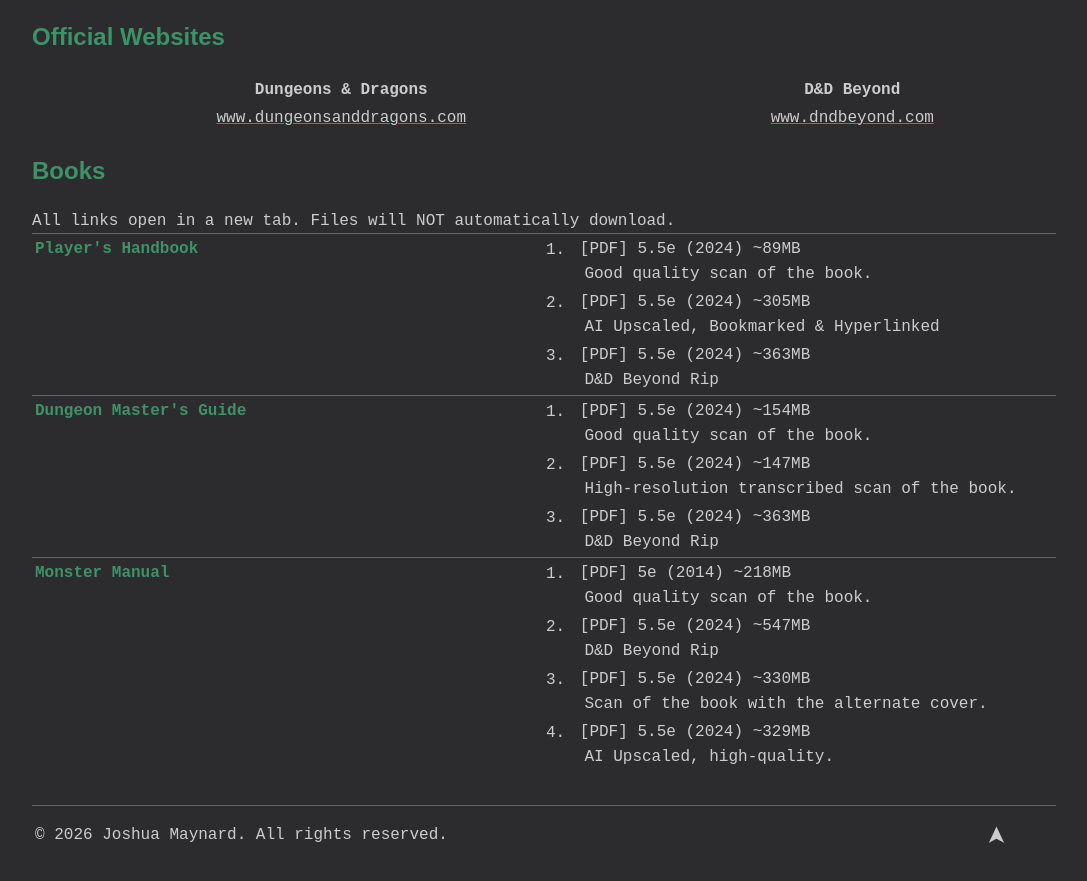
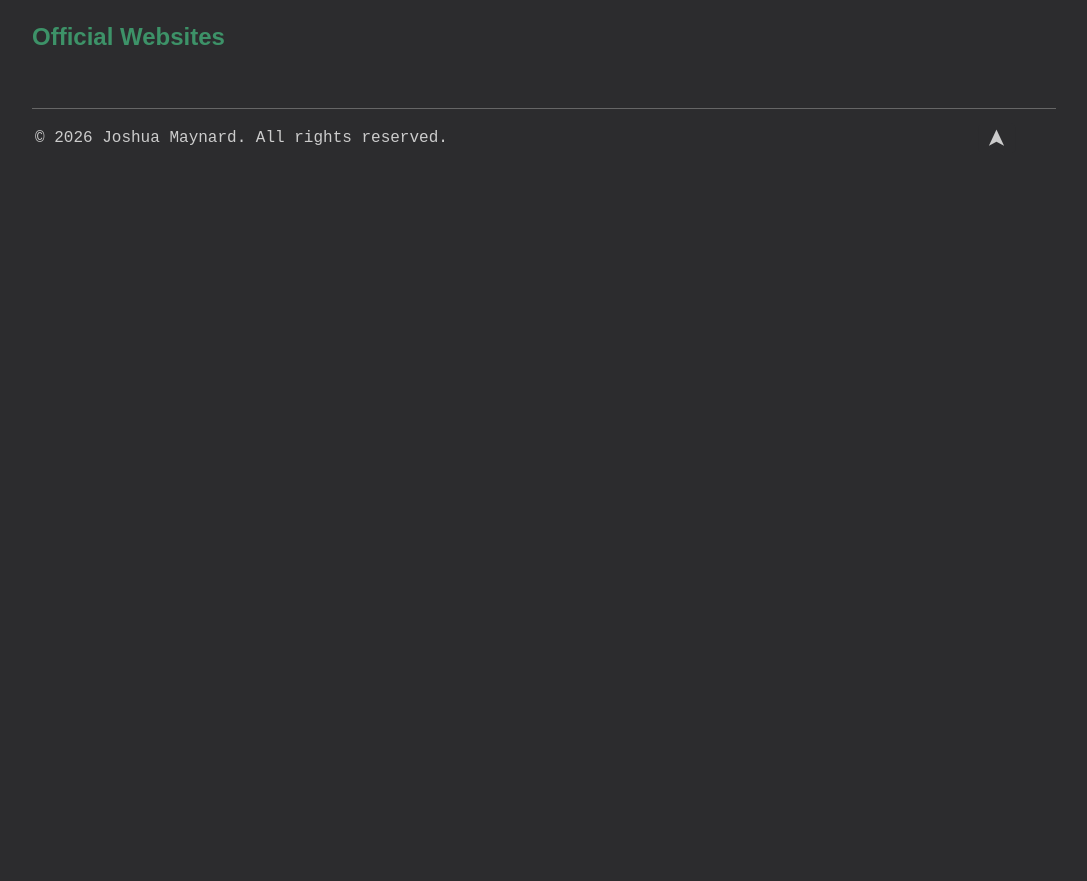
Before and after one commit to jshmnrd/jshmnrd.github.io, a plain HTML site: page dnd/index.html in a window 1280 px wide. Shown: the part 217-1098 px from the top of the page, without its empty margins (96-1183 px from the left). After the commit the page ends 800 px from the top, so only its background shows below. Drawn offline with Linux system fonts and the light colour scheme; files that its build step writes are made by us from their sources; a web font is replaced by a local one.

Commit message:
Update index.html
fixed css link, fixed menu links

```diff
--- a/dnd/index.html
+++ b/dnd/index.html
@@ -6,7 +6,7 @@
         <meta name="author" content="Joshua Maynard">
         <meta name="viewport" content="width=device-width, initial-scale=1">
         <link rel="icon" type="image/x-icon" href="https://pub.jshmnrd.ca/favicon.ico">
-        <link rel="stylesheet" href="css/style.css">
+        <link rel="stylesheet" href="/css/style.css">
     </head>
     <body>
         <!-- Page Header -->
@@ -14,78 +14,17 @@
             <tr>
                 <th><a class="title" href="/"><h1>✌️ Joshua Maynard</h1></a></th>
                 <td>
-                    <a class="button" href="">about</a> <a class="button-active" href="">d&d</a> <a class="button" href="">soundboard</a> <a class="button" href="https://links.jshmnrd.ca">links</a>
+                    <a class="button" href="/about">about</a> <a class="button-active" href="/dnd">d&d</a> <a class="button" href="/soundtrack">soundboard</a> <a class="button" href="https://links.jshmnrd.ca">links</a>
                 </td>
             </tr>
         </table>
         <span style="color:var(--black);" id="top"></span>
         <br><br><br><br><br>
         <!-- Submenu -->
-        <div style="text-align:right;"><a class="button-green">websites</a> <a class="button-green">books</a> <a class="button-green">worldbuilding</a> <a class="button-green">more</a></div>
+        <div style="text-align:right;"><a class="button-green" href="/dnd/websites">websites</a> <a class="button-green" href="/dnd/books">books</a> <a class="button-green" href="/dnd/worldbuilding">worldbuilding</a> <a class="button-green" href="/dnd/more">more</a></div>
         <!-- Page Contents Begin -->
         <h1 class="page-title">Dungeons & Dragons</h1>
         <h2>Official Websites</h2>
-        <table>
-            <tr style="text-align:center;width:50%;">
-                <th>Dungeons & Dragons</th>
-                <th>D&D Beyond</th>
-            </tr>
-            <tr style="text-align:center;width:50%;">
-                <td><a href="https://www.dungeonsanddragons.com/" target="_blank">www.dungeonsanddragons.com</a></td>
-                <td><a href="https://www.dndbeyond.com/" target="_blank">www.dndbeyond.com</a></td>
-            </tr>
-        </table>
-        <h2>Books</h2>
-        All links open in a new tab. Files will NOT automatically download.
-        <!-- Player's Handbook -->
-        <table style="border-top:solid 1px var(--grey);">
-            <tr>
-                <td style="vertical-align:top;width:50%;"><strong><span style="color:var(--green)">Player's Handbook</span></strong></td>
-                <td style="width:50%">1. <a class="button-green" href="docs/dnd/PlayersHandbook2024-1.pdf">[PDF] 5.5e (2024) ~89MB</a><br>&nbsp;&nbsp;&nbsp;&nbsp;Good quality scan of the book.</td>
-            </tr>
-            <tr>
-                <td style="width:50%;"></td>
-                <td style="width:50%;">2. <a class="button-green" href="docs/dnd/PlayersHandbook2024-2-AiUpscaled-Bookmarked-Hyperlinked.pdf">[PDF] 5.5e (2024) ~305MB</a><br>&nbsp;&nbsp;&nbsp;&nbsp;AI Upscaled, Bookmarked & Hyperlinked</td>
-            </tr>
-            <tr>
-                <td style="width:50%;"></td>
-                <td style="width:50%;">3. <a class="button-green" href="docs/dnd/PlayersHandbook2024-3-DnDBeyondRip">[PDF] 5.5e (2024) ~363MB</a><br>&nbsp;&nbsp;&nbsp;&nbsp;D&D Beyond Rip</td>
-            </tr>
-        </table>
-        <!-- Dungeon Master's Guide -->
-        <table style="border-top:solid 1px var(--grey);">
-            <tr>
-                <td style="vertical-align:top;width:50%;"><strong><span style="color:var(--green)">Dungeon Master's Guide</span></strong></td>
-                <td style="width:50%">1. <a class="button-green" href="docs/dnd/DungeonMastersGuide2024-1.pdf">[PDF] 5.5e (2024) ~154MB</a><br>&nbsp;&nbsp;&nbsp;&nbsp;Good quality scan of the book.</td>
-            </tr>
-            <tr>
-                <td style="width:50%;"></td>
-                <td style="width:50%;">2. <a class="button-green" href="docs/dnd/DungeonMastersGuide2024-2-Transcribed-HiRes.pdf">[PDF] 5.5e (2024) ~147MB</a><br>&nbsp;&nbsp;&nbsp;&nbsp;High-resolution transcribed scan of the book.</td>
-            </tr>
-            <tr>
-                <td style="width:50%;"></td>
-                <td style="width:50%;">3. <a class="button-green" href="docs/dnd/DungeonMastersGuide2024-3-DnDBeyondRip.pdf">[PDF] 5.5e (2024) ~363MB</a><br>&nbsp;&nbsp;&nbsp;&nbsp;D&D Beyond Rip</td>
-            </tr>
-        </table>
-        <!-- Monster Manual -->
-        <table style="border-top:solid 1px var(--grey);">
-            <tr>
-                <td style="vertical-align:top;width:50%;"><strong><span style="color:var(--green)">Monster Manual</span></strong></td>
-                <td style="width:50%">1. <a class="button-green" href="docs/dnd/MonsterManual2014.pdf">[PDF] 5e (2014) ~218MB</a><br>&nbsp;&nbsp;&nbsp;&nbsp;Good quality scan of the book.</td>
-            </tr>
-            <tr>
-                <td style="width:50%;"></td>
-                <td style="width:50%;">2. <a class="button-green" href="docs/dnd/MonsterManual2024-1-DnDBeyondRip.pdf">[PDF] 5.5e (2024) ~547MB</a><br>&nbsp;&nbsp;&nbsp;&nbsp;D&D Beyond Rip</td>
-            </tr>
-            <tr>
-                <td style="width:50%;"></td>
-                <td style="width:50%;">3. <a class="button-green" href="docs/dnd/MonsterManual2024-2-Scanned-AltCover.pdf">[PDF] 5.5e (2024) ~330MB</a><br>&nbsp;&nbsp;&nbsp;&nbsp;Scan of the book with the alternate cover.</td>
-            </tr>
-            <tr>
-                <td style="width:50%;"></td>
-                <td style="width:50%;">4. <a class="button-green" href="docs/dnd/MonsterManual2024-3-AiUpscaled-HighQuality.pdf">[PDF] 5.5e (2024) ~329MB</a><br>&nbsp;&nbsp;&nbsp;&nbsp;AI Upscaled, high-quality.</td>
-            </tr>
-        </table>
     </body>
     <footer>
         <hr>
```
